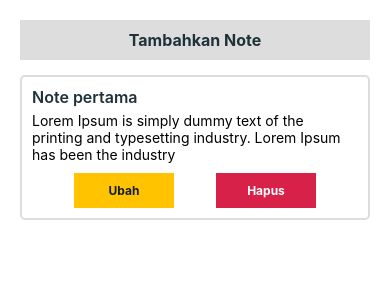
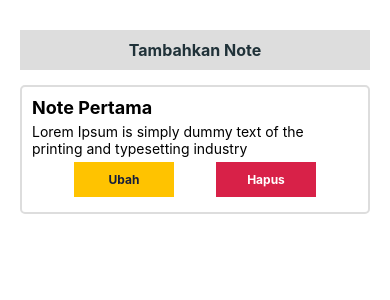
Before and after one commit to AlamGarry/Note-App, a React Native app: screen / in a window 390 px wide. Shown: the top 300 px of the page. Built offline with nearby package versions, Linux system fonts and the light colour scheme.

Commit message:
adding edit feature

```diff
--- a/App.js
+++ b/App.js
@@ -5,10 +5,13 @@ import EditNote from './src/screens/editNote';
 
 const CurrentPageWidget = ({
   currentPage,
+  setCurrentPage,
   noteList,
-  setCurrentPage,
   addNote,
   deleteNote,
+  findNote,
+  selectedNote,
+  editNote,
 }) => {
   switch (currentPage) {
     case 'home':
@@ -17,53 +20,91 @@ const CurrentPageWidget = ({
           noteList={noteList}
           setCurrentPage={setCurrentPage}
           deleteNote={deleteNote}
+          findNote={findNote}
+        />
+      );
+    case 'edit':
+      return (
+        <EditNote
+          setCurrentPage={setCurrentPage}
+          selectedNote={selectedNote}
+          editNote={editNote}
         />
       );
     case 'add':
       return <AddNote setCurrentPage={setCurrentPage} addNote={addNote} />;
-    case 'edit':
-      return <EditNote />;
     default:
-      return <Home />;
+      return (
+        <Home
+          noteList={noteList}
+          setCurrentPage={setCurrentPage}
+          deleteNote={deleteNote}
+          findNote={findNote}
+        />
+      );
   }
 };
 
-const App = () => {
-  const [currentPage, setCurrentPage] = useState('home');
-
+export default function App() {
   const [noteList, setNoteList] = useState([
     {
       id: 1,
-      title: 'Note pertama',
-      desc: 'Lorem Ipsum is simply dummy text of the printing and typesetting industry. Lorem Ipsum has been the industry',
+      title: 'Note Pertama',
+      desc: 'Lorem Ipsum is simply dummy text of the printing and typesetting industry',
     },
   ]);
+  const [currentPage, setCurrentPage] = useState('');
+  const [selectedNote, setSelectedNote] = useState(null);
 
-  const addNote = (title, desc) => {
+  const addNote = ({ title, desc }) => {
     const id = noteList.length > 0 ? noteList[noteList.length - 1].id + 1 : 1;
 
-    setNoteList([
-      ...noteList,
-      {
-        id,
-        title: title,
-        desc: desc,
-      },
-    ]);
+    const note = {
+      id,
+      title,
+      desc,
+    };
+
+    setNoteList([...noteList, note]);
   };
 
-  const deleteNote = (id) => {
-    setNoteList(noteList.filter((note) => note.id !== id));
+  const findNote = (noteId) => {
+    const note = noteList.find((note) => note.id === noteId);
+    setSelectedNote(note);
+    setCurrentPage('edit');
   };
+
+  const editNote = (noteId, updateNote) => {
+    const updatedNote = noteList.map((note) => {
+      if (note.id === noteId) {
+        return {
+          id: note.id,
+          title: updateNote.title,
+          desc: updateNote.desc,
+        };
+      }
+
+      return note;
+    });
+
+    setNoteList(updatedNote);
+  };
+
+  const deleteNote = (noteId) => {
+    const updatedNotes = noteList.filter((note) => note.id !== noteId);
+    setNoteList(updatedNotes);
+  };
+
   return (
     <CurrentPageWidget
       currentPage={currentPage}
       setCurrentPage={setCurrentPage}
       noteList={noteList}
       addNote={addNote}
+      editNote={editNote}
       deleteNote={deleteNote}
+      findNote={findNote}
+      selectedNote={selectedNote}
     />
   );
-};
-
-export default App;
+}
--- a/src/screens/addNote.js
+++ b/src/screens/addNote.js
@@ -7,13 +7,20 @@ const AddNote = ({ setCurrentPage, addNote }) => {
   const [title, setTitle] = useState('');
   const [desc, setDesc] = useState('');
 
+  const onSubmit = () => {
+    addNote({ title, desc });
+    setTitle('');
+    setDesc('');
+    setCurrentPage('home');
+  };
+
   return (
     <View style={styles.container}>
       <Text style={styles.pageTitle}>Tambahkan Note</Text>
       <CustomTextInput
         text={title}
+        label='Judul'
         onChange={setTitle}
-        label='Judul'
         placeholder='Judul'
         numberOfLines={1}
         multiline={false}
@@ -23,7 +30,6 @@ const AddNote = ({ setCurrentPage, addNote }) => {
         text={desc}
         onChange={setDesc}
         label='Deskripsi'
-        placeholder='Deskripsi'
         multiline
         numberOfLines={4}
       />
@@ -33,20 +39,21 @@ const AddNote = ({ setCurrentPage, addNote }) => {
           color='white'
           text='Simpan'
           width='100%'
-          // Jalankan function addNote dan arahkan kembali layar ke Home
           onPress={() => {
-            addNote(title, desc);
-            setCurrentPage('home');
+            onSubmit();
           }}
         />
       </View>
+
       <View style={styles.spacerTop}>
         <CustomButton
-          backgroundColor='#DDDDDD'
+          backgroundColor='#DDD'
           color='#203239'
           text='Kembali ke Home'
           width='100%'
-          onPress={() => setCurrentPage('home')}
+          onPress={() => {
+            setCurrentPage('home');
+          }}
         />
       </View>
     </View>
--- a/src/screens/editNote.js
+++ b/src/screens/editNote.js
@@ -1,6 +1,83 @@
-import React from 'react';
-import { Text } from 'react-native';
+import React, { useState } from 'react';
+import { StyleSheet, Text, View } from 'react-native';
+import CustomButton from '../components/customButton';
+import CustomTextInput from '../components/customTextInput';
 
-const EditNote = () => <Text>Ubah Note</Text>;
+const EditNote = ({ setCurrentPage, selectedNote, editNote }) => {
+  const [title, setTitle] = useState(selectedNote.title || '');
+  const [desc, setDesc] = useState(selectedNote.desc || '');
+
+  const onSubmit = () => {
+    editNote(selectedNote.id, { title, desc });
+    setTitle('');
+    setDesc('');
+    setCurrentPage('home');
+  };
+
+  return (
+    <View style={styles.container}>
+      <Text style={styles.pageTitle}>Edit Note</Text>
+      <CustomTextInput
+        text={title}
+        label='Judul'
+        placeholder='Judul'
+        numberOfLines={1}
+        multiline={false}
+        onChange={setTitle}
+      />
+
+      <CustomTextInput
+        text={desc}
+        label='Deskripsi'
+        onChange={setDesc}
+        multiline
+        numberOfLines={4}
+      />
+
+      <View style={styles.spacerTop}>
+        <CustomButton
+          backgroundColor='#247881'
+          color='white'
+          text='Simpan'
+          width='100%'
+          onPress={() => {
+            onSubmit();
+          }}
+        />
+      </View>
+
+      <View style={styles.spacerTop}>
+        <CustomButton
+          backgroundColor='#DDD'
+          color='#203239'
+          text='Kembali ke Home'
+          width='100%'
+          onPress={() => {
+            setCurrentPage('home');
+          }}
+        />
+      </View>
+    </View>
+  );
+};
+
+const styles = StyleSheet.create({
+  container: {
+    display: 'flex',
+    flexDirection: 'column',
+    justifyContent: 'center',
+    padding: 20,
+  },
+  pageTitle: {
+    marginTop: 20,
+    fontSize: 20,
+    fontWeight: '700',
+    textAlign: 'center',
+    color: '#203239',
+  },
+  spacerTop: {
+    marginTop: 30,
+  },
+});
 
 export default EditNote;
--- a/src/screens/home.js
+++ b/src/screens/home.js
@@ -2,7 +2,7 @@ import React from 'react';
 import { FlatList, StyleSheet, View, Text } from 'react-native';
 import CustomButton from '../components/customButton';
 
-const NoteCard = ({ item, setCurrentPage, deleteNote }) => (
+const NoteCard = ({ item, deleteNote, findNote }) => (
   <View style={styles.card}>
     <Text style={styles.cardTitle}>{item.title}</Text>
     <Text>{item.desc}</Text>
@@ -14,7 +14,7 @@ const NoteCard = ({ item, setCurrentPage, deleteNote }) => (
         fontSize={12}
         width={100}
         onPress={() => {
-          setCurrentPage('edit');
+          findNote(item.id);
         }}
       />
       <CustomButton
@@ -23,13 +23,16 @@ const NoteCard = ({ item, setCurrentPage, deleteNote }) => (
         text='Hapus'
         fontSize={12}
         width={100}
-        onPress={() => deleteNote(item.id)}
+        onPress={() => {
+          deleteNote(item.id);
+        }}
       />
     </View>
   </View>
 );
 
-const Home = ({ noteList, setCurrentPage, deleteNote }) => (
+const Home = ({ noteList, setCurrentPage, deleteNote, findNote }) => {
+  return (
     <View style={styles.container}>
       <CustomButton
         backgroundColor='#DDD'
@@ -40,20 +43,21 @@ const Home = ({ noteList, setCurrentPage, deleteNote }) => (
           setCurrentPage('add');
         }}
       />
+      {noteList.length > 0 ? (
         <FlatList
           showsVerticalScrollIndicator={false}
           data={noteList}
           renderItem={({ item }) => (
-        <NoteCard
-          item={item}
-          setCurrentPage={setCurrentPage}
-          deleteNote={deleteNote}
-        />
+            <NoteCard item={item} deleteNote={deleteNote} findNote={findNote} />
           )}
           keyExtractor={(item) => item.id}
         />
+      ) : (
+        <Text style={styles.textNoteFound}>Tidak ada catatan...</Text>
+      )}
     </View>
   );
+};
 
 const styles = StyleSheet.create({
   container: {
@@ -61,25 +65,31 @@ const styles = StyleSheet.create({
     flexDirection: 'column',
     justifyContent: 'center',
     padding: 20,
+    marginTop: 10,
   },
   card: {
+    borderWidth: 2,
+    borderColor: '#DDD',
     padding: 10,
     marginVertical: 15,
-    borderColor: '#DDD',
-    borderWidth: 2,
     borderRadius: 5,
   },
   cardTitle: {
-    fontWeight: '600',
-    color: '#203239',
-    fontSize: 16,
+    fontSize: 18,
+    fontWeight: 'bold',
     marginBottom: 5,
   },
   buttons: {
-    marginTop: 10,
     display: 'flex',
     flexDirection: 'row',
     justifyContent: 'space-evenly',
+    marginVertical: 5,
+  },
+  textNoteFound: {
+    textAlign: 'center',
+    marginTop: 30,
+    fontSize: 16,
+    fontWeight: 'bold',
   },
 });
 
```
Lines whose indentation alone changed are shown as unchanged.
